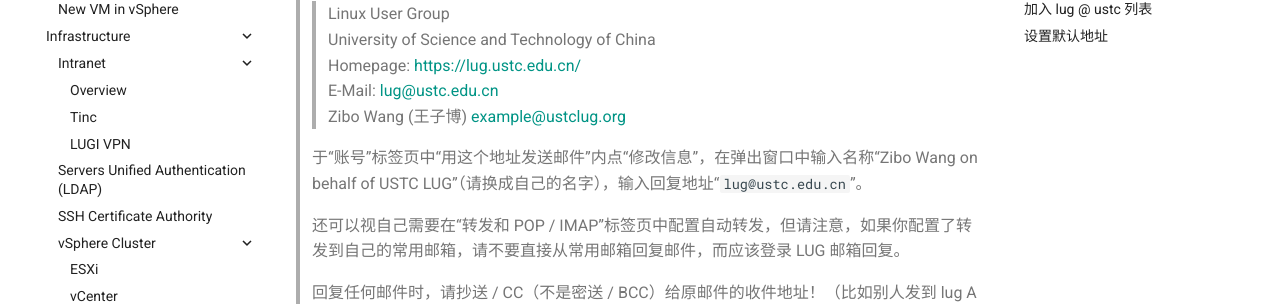
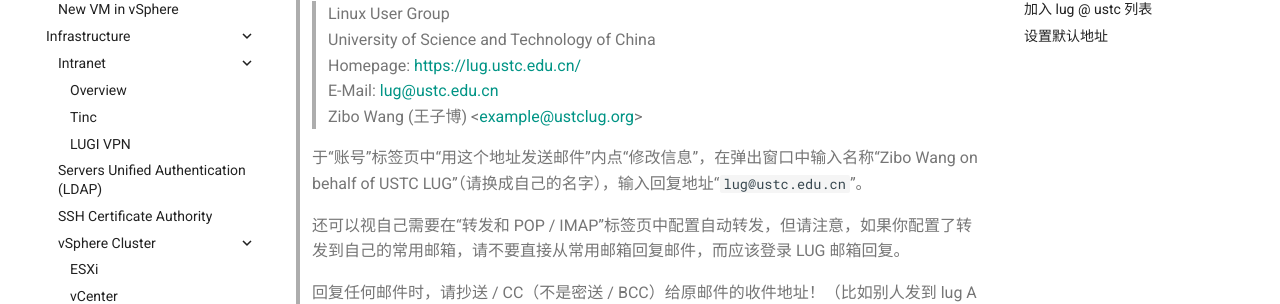
Before and after one commit to ustclug/documentations, an MkDocs documentation site: the page built from docs/infrastructure/google.md, in a window 1280 px wide and 900 px high, scrolled down 452 px. Shown: the part 153-457 px from the top of the window. Built offline with MkDocs 1.6.1 and Material for MkDocs 9.7.7, drawn with Linux system fonts in a browser that asks for light colours; comment, search, counter and statistics services are not loaded; some of the changed lines change nothing that is shown.

Commit message:
Gmail: Markdown ate the angle brackets

```diff
--- a/docs/infrastructure/google.md
+++ b/docs/infrastructure/google.md
@@ -20,7 +20,7 @@
 > > University of Science and Technology of China
 > > Homepage: <https://lug.ustc.edu.cn/>
 > > E-Mail: <lug@ustc.edu.cn>
-> > Zibo Wang (王子博) <example@ustclug.org>
+> > Zibo Wang (王子博) &lt;<example@ustclug.org>&gt;
 >
 > 于“账号”标签页中“用这个地址发送邮件”内点“修改信息”，在弹出窗口中输入名称“Zibo Wang on behalf of USTC LUG”（请换成自己的名字），输入回复地址“`lug@ustc.edu.cn`”。
 >
```
